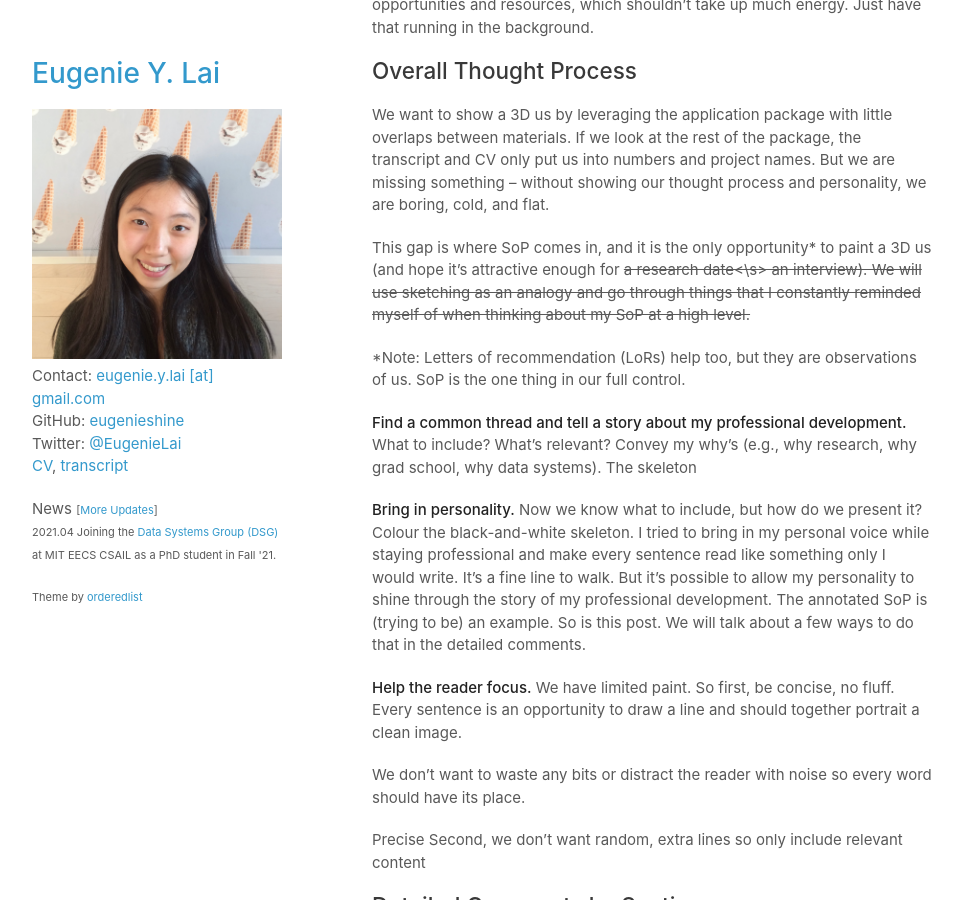
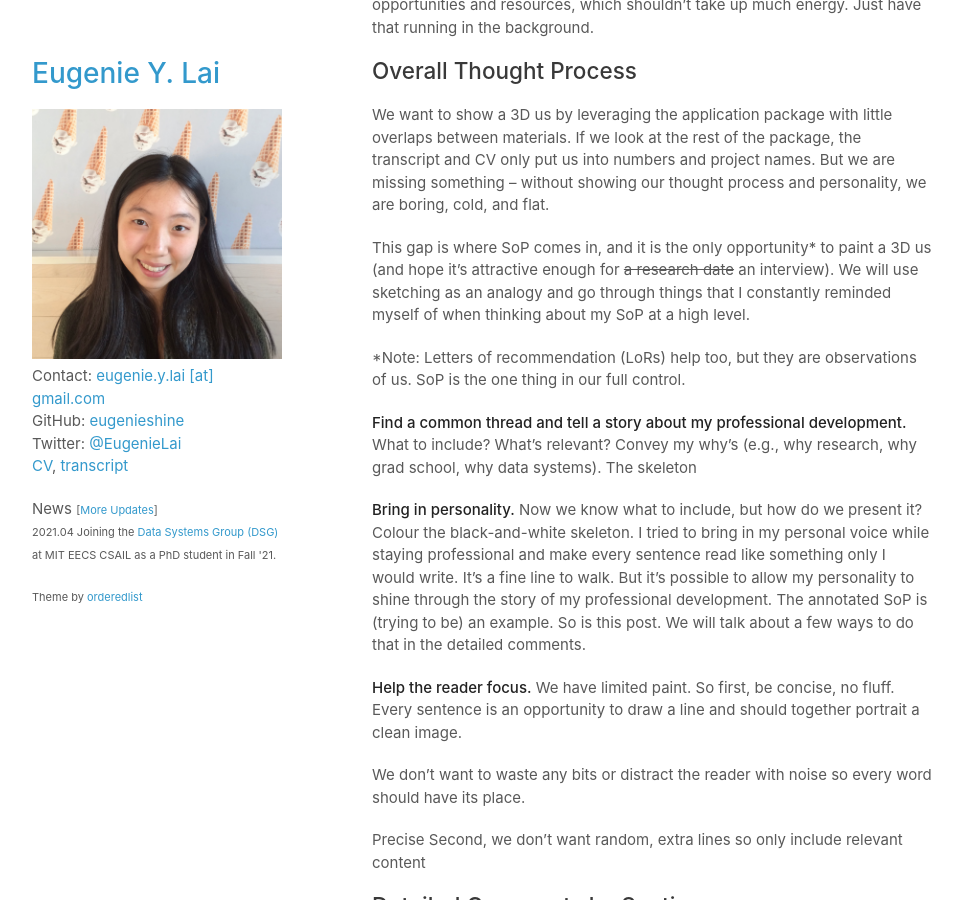
Before and after one commit to eugenielai/eugenielai.github.io, a Jekyll site: the page built from posts/another_annotated_sop.md, in a window 1280 px wide and 900 px high, scrolled down 1820 px. Shown: the whole window, without its empty margins (158-1120 px from the left). Built offline with Jekyll 4.4.1, drawn with Linux system fonts in a browser that asks for light colours; a script that is not in the unit is left out.

Commit message:
fix <\s> tag

```diff
--- a/posts/another_annotated_sop.md
+++ b/posts/another_annotated_sop.md
@@ -46,7 +46,7 @@ So the first takeaway is clear: **Be resourceful.** Ask around. Keep an eye out
 
 We want to show a 3D us by leveraging the application package with little overlaps between materials. If we look at the rest of the package, the transcript and CV only put us into numbers and project names. But we are missing something – without showing our thought process and personality, we are boring, cold, and flat.
 
-This gap is where SoP comes in, and it is the only opportunity\* to paint a 3D us (and hope it’s attractive enough for <s>a research date<\s> an interview). We will use sketching as an analogy and go through things that I constantly reminded myself of when thinking about my SoP at a high level.
+This gap is where SoP comes in, and it is the only opportunity\* to paint a 3D us (and hope it’s attractive enough for <s>a research date</s> an interview). We will use sketching as an analogy and go through things that I constantly reminded myself of when thinking about my SoP at a high level.
 
 \*Note: Letters of recommendation (LoRs) help too, but they are observations of us. SoP is the one thing in our full control.
 
```
